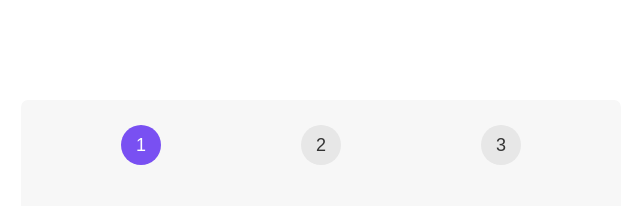
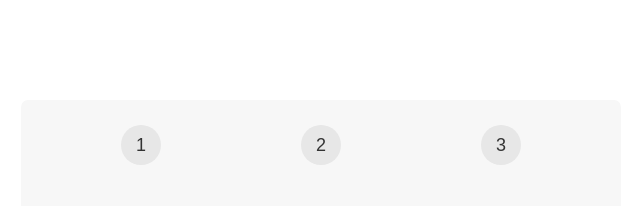
Before and after one commit to vimal336/React-js-projects, a React (Create React App) app in the folder 04-steps/: page / in a window 1280 px wide. Shown: the top 206 px of the page, without its empty margins (319-959 px from the left). Built offline with nearby package versions, Linux system fonts and the light colour scheme.

Commit message:
react steps project

```diff
--- a/04-steps/src/App.js
+++ b/04-steps/src/App.js
@@ -9,7 +9,7 @@ export default function App() {
   return (
     <div className="steps">
       <div className="numbers">
-        <div className="active"> 1 </div>
+        <div className={``}> 1 </div>
         <div> 2 </div>
         <div> 3 </div>
       </div>
```
